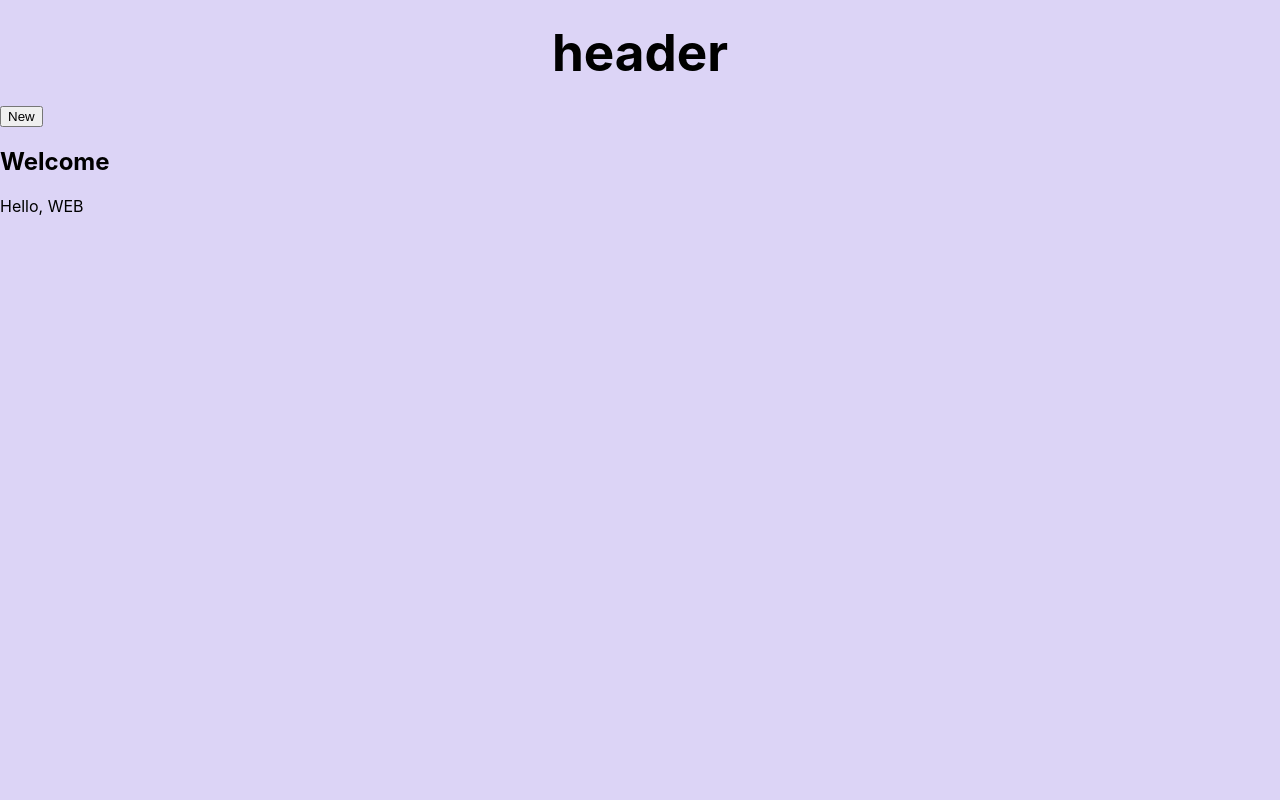
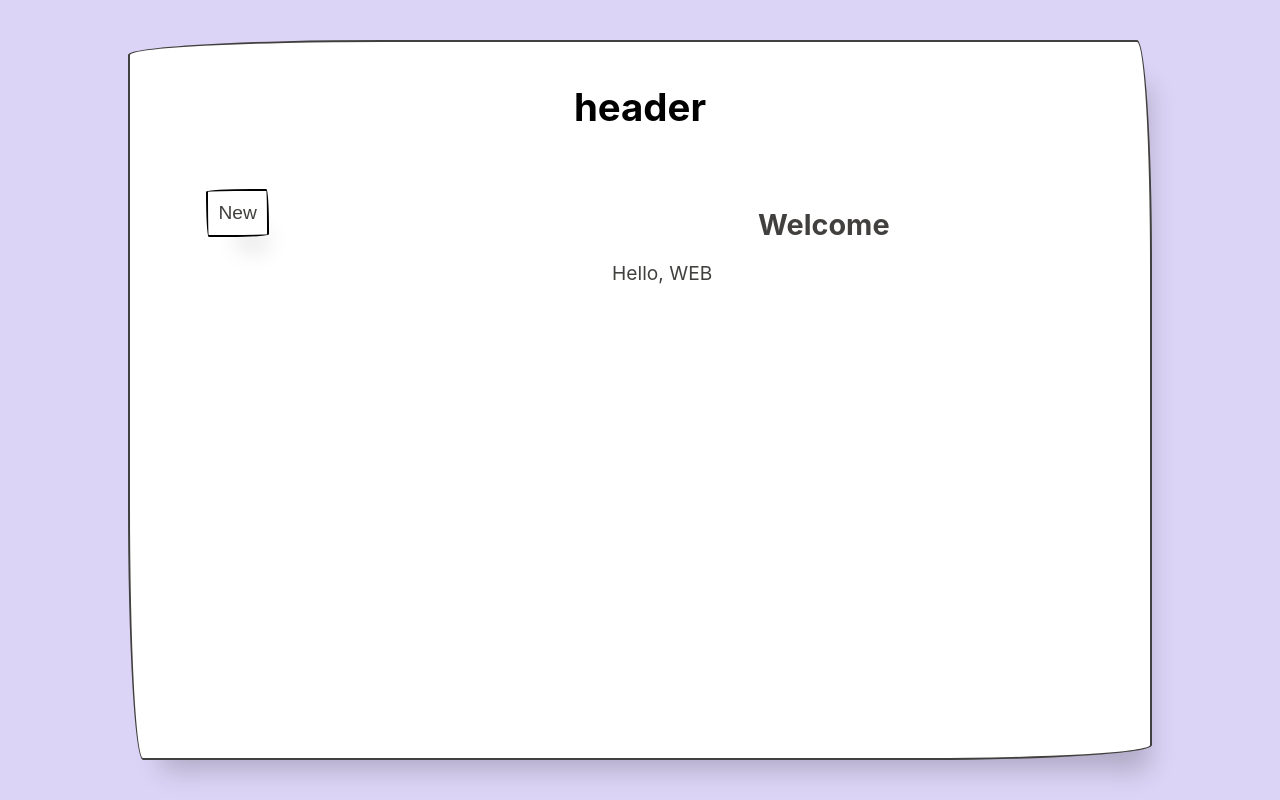
Before and after one commit to yurmthegerm/todo, a React (Create React App) app: page / in a window 1280 px wide. Built offline with nearby package versions, Linux system fonts and the light colour scheme.

Commit message:
added sticky note style css

```diff
--- a/src/App.css
+++ b/src/App.css
@@ -1,18 +1,61 @@
+*, *:before, *:after {
+  box-sizing: border-box;
+}
+
+/*HEADER*/
 .heading {
   text-align: center;
   display: flex;
   justify-content: center;
   align-items: center;
-
+  padding: calc(2.0 * (.5vw + .5vh));
 }
 
 .header {
   text-decoration: none;
   color: black;
   cursor: pointer;
-  font-size: 4vw;
+  font-size: min(3vw, 50px);
+}
+/*HEADER*/
+
+/*SCREEN*/
+.screen {
+  top: 0;
+  left: 0;
+  height: 90vh;
+  width: 80vw;
+  position: absolute;
+  top: 50%;
+  left: 50%;
+  transform: translate(-50%, -50%);
+  align-self: center;
+  background-color: #fff;
+  background-image: none;
+  background-position: 0 90%;
+  background-repeat: repeat no-repeat;
+  background-size: 4px 3px;
+  border-radius: 15px 225px 255px 15px 15px 255px 225px 15px;
+  border-style: solid;
+  border-width: 2px;
+  box-shadow: rgba(0, 0, 0, .2) 15px 28px 25px -18px;
+  box-sizing: border-box;
+  color: #41403e;
+  line-height: 23px;
+  outline: none;
+  padding: .75rem;
+  text-decoration: none;
+  transition: all 235ms ease-in-out;
+  border-bottom-left-radius: 15px 255px;
+  border-bottom-right-radius: 225px 15px;
+  border-top-left-radius: 255px 15px;
+  border-top-right-radius: 15px 225px;
+  user-select: none;
+  -webkit-user-select: none;
+  touch-action: manipulation;
 }
 
+/*DELETE MODAL*/
 .modal-container {
   position: fixed;
   top: 0;
@@ -31,3 +74,198 @@
   padding: 20px;
   border-radius: 8px;
 }
+
+/*CONTENT*/
+.content {
+  display: flex;
+  margin-left: 3vw;
+  margin-right: 3vw;
+}
+
+.left {
+  height: 33em;
+  width: 40%;
+  white-space: pre-line;
+  overflow: scroll;
+  overflow-x: hidden;
+  overflow-y: hidden;
+  word-wrap: break-word;
+  padding: 2vw;
+}
+
+.left .buttons {
+  text-align: left;
+}
+
+/*nav*/
+.lst {
+  margin-top: 1em;
+  text-align: center;
+  overflow: scroll;
+  height: 25em;
+  overflow-x: hidden;
+  word-wrap: break-word;
+  -ms-overflow-style: none; /* IE and Edge */
+  scrollbar-width: none; /* Firefox */
+}
+
+.lst::-webkit-scrollbar {
+  display: none; /* Chrome, Safari, Opera*/
+}
+
+.topics {
+  list-style-type: none;
+  font-size: calc(0.3vw + 2vh);
+  padding-right: 2vw;
+}
+
+a {
+  color: inherit;
+  text-decoration: none;
+}
+
+a:hover {
+  color: rgb(56, 116, 47);
+}
+
+a:visited {
+  color: inherit;
+}
+
+li {
+  padding-bottom: 10px;
+}
+/*nav*/
+
+.right {
+
+  width: 60%;
+  white-space: pre-line;
+  overflow: scroll;
+  overflow-x: hidden;
+  overflow-y: hidden;
+  word-wrap: break-word;
+  text-align: center;
+  padding: 2vw;
+  font-size: min(1.5vw, 20px);
+}
+
+.detailed-body {
+  text-align: left;
+  padding-left: 3vw;
+  margin-top: 2vw;
+  overflow: scroll;
+  height: 335px;
+  overflow-x: hidden;
+  word-wrap: break-word;
+  -ms-overflow-style: none; /* IE and Edge */
+  scrollbar-width: none; /* Firefox */
+}
+
+.detailed-body::-webkit-scrollbar {
+  display: none; /* Chrome, Safari, Opera*/
+}
+
+/*BUTTONS*/
+.new,
+.edit,
+.delete,
+.create,
+.save-changes {
+  align-self: center;
+  background-color: #fff;
+  background-image: none;
+  background-position: 0 90%;
+  background-repeat: repeat no-repeat;
+  background-size: 4px 3px;
+  border-radius: 15px 225px 255px 15px 15px 255px 225px 15px;
+  border-style: solid;
+  border-width: 2px;
+  box-shadow: rgba(0, 0, 0, .2) 15px 28px 25px -18px;
+  box-sizing: border-box;
+  color: #41403e;
+  cursor: pointer;
+  display: inline-block;
+  font-family: Neucha, sans-serif;
+  font-size: min(1.5vw, 20px);
+  line-height: 23px;
+  outline: none;
+  padding: .65rem;
+  text-decoration: none;
+  transition: all 235ms ease-in-out;
+  border-bottom-left-radius: 15px 255px;
+  border-bottom-right-radius: 225px 15px;
+  border-top-left-radius: 255px 15px;
+  border-top-right-radius: 15px 225px;
+  user-select: none;
+  -webkit-user-select: none;
+  touch-action: manipulation;
+}
+
+.new:hover,
+.edit:hover,
+.delete:hover,
+.create:hover,
+.save-changes:hover {
+  box-shadow: rgba(0, 0, 0, .3) 2px 8px 8px -5px;
+  transform: translate3d(0, 2px, 0);
+}
+
+.new:focus,
+.edit:focus,
+.delete:focus,
+.create:focus,
+.save-changes:focus {
+  box-shadow: rgba(0, 0, 0, .3) 2px 8px 4px -6px;
+}
+/*BUTTONS*/
+
+.contextControl {
+  display: flex;
+  justify-content: space-between;
+
+  margin-left: 2vw;
+  margin-right: 2vw;
+}
+
+/*FORM*/
+form {
+  height: 335px;
+  padding-top: 30px;
+}
+
+.title,
+.body {
+  width: 100%;
+  padding: 1em;
+  line-height: 1.4;
+  background-color: #f9f9f9;
+  border: 1px solid #e5e5e5;
+  border-radius: 3px;
+  -webkit-transition: 0.35s ease-in-out;
+  -moz-transition: 0.35s ease-in-out;
+  -o-transition: 0.35s ease-in-out;
+  transition: 0.35s ease-in-out;
+  transition: all 0.35s ease-in-out;
+}
+
+.title:focus,
+.body:focus {
+  outline: 0;
+  border-color: red;
+}
+
+.title {
+
+}
+
+.body {
+  resize: none;
+  height: min(20em, 350px);
+  -ms-overflow-style: none; /* IE and Edge */
+  scrollbar-width: none; /* Firefox */
+}
+
+.body::-webkit-scrollbar {
+  display: none; /* Chrome, Safari, Opera*/
+}
--- a/src/App.js
+++ b/src/App.js
@@ -1,5 +1,5 @@
 import './App.css';
-import { useState } from 'react';
+import { useState, useEffect } from 'react';
 
 function Header(props) {
   return <div>
@@ -11,19 +11,85 @@ function Header(props) {
 }
 
 function Nav(props) {
-  const lst = props.topics.map(topic =>
+  const [windowWidth, setWindowWidth] = useState(window.innerWidth);
+
+  useEffect(() => {
+    const handleResize = () => {
+      setWindowWidth(window.innerWidth);
+    };
+
+    window.addEventListener('resize', handleResize);
+
+    return () => {
+      window.removeEventListener('resize', handleResize);
+    };
+  }, []);
+
+  const lst = props.topics.map((topic) => {
+    let displayTitle = topic.title;
+    if (topic.title.length > 0) {
+      if (topic.title.length > 4 && windowWidth <= 600) {
+        const nextParagraphIndex = topic.title.indexOf('\n', 4);
+        if (nextParagraphIndex > 0) {
+          displayTitle = topic.title.slice(0, nextParagraphIndex) + "...";
+        } else {
+          displayTitle = topic.title.slice(0, 4) + "...";
+        }
+      } else if (topic.title.length > 6 && windowWidth <= 1000) { // 스크린 너비가 600px 이하인 경우에만 생략 부호 표시
+        const nextParagraphIndex = topic.title.indexOf('\n', 6);
+        if (nextParagraphIndex > 0) {
+          displayTitle = topic.title.slice(0, nextParagraphIndex) + "...";
+        } else {
+          displayTitle = topic.title.slice(0, 6) + "...";
+        }
+      } else if (topic.title.length > 11 && windowWidth <= 1500) {
+        const nextParagraphIndex = topic.title.indexOf('\n', 11);
+          if (nextParagraphIndex > 0) {
+            displayTitle = topic.title.slice(0, nextParagraphIndex) + "...";
+          } else {
+            displayTitle = topic.title.slice(0, 11) + "...";
+          }
+      } else if (topic.title.length > 15 && windowWidth <= 1800) {
+        const nextParagraphIndex = topic.title.indexOf('\n', 15);
+          if (nextParagraphIndex > 0) {
+            displayTitle = topic.title.slice(0, nextParagraphIndex) + "...";
+          } else {
+            displayTitle = topic.title.slice(0, 15) + "...";
+          }
+      }
+    } else {
+      if (windowWidth <= 600) {
+        displayTitle = "(no ...";
+      } else {
+        displayTitle = "(no title)";
+      }
+
+    }
+
+    return (
       <li key={topic.id}>
-      <a id={topic.id} href={'/read/'+topic.id} onClick={event => {
+        <a
+          id={topic.id}
+          href={"/read/" + topic.id}
+          title={topic.title}
+          onClick={(event) => {
             event.preventDefault();
             props.onChangeMode(Number(event.target.id));
-      }}>{topic.title}</a></li>
+          }}
+        >
+          {displayTitle}
+        </a>
+      </li>
     );
-  return <nav className='topics'>
-    <ol>
-      {lst}
-    </ol>
+  });
+
+  return (
+    <nav>
+      <ol className="topics">{lst}</ol>
     </nav>
+  );
 }
+
 
 function Article(props) {
   return <article>
@@ -41,8 +107,8 @@ function Create(props) {
       const body = event.target.body.value;
       props.onCreate(title, body);
     }}>
-      <p><input type="text" name="title" placeholder="title"/></p>
-			<p><textarea name="body" placeholder="body"></textarea></p>
+      <p><input className='title' type="text" name="title" placeholder="title" maxLength="21"/></p>
+			<p><textarea className='body' name="body" placeholder="body"></textarea></p>
 			<p><input className='create' type="submit" value="Create"></input></p>
     </form>
   </article>
@@ -58,13 +124,13 @@ function Update(props){
 			const body = event.target.body.value;
 			props.onUpdate(title, body);
 		}}>
-			<p><input type="text" name="title" placeholder="title" value={title} onChange={event=>{
+			<p><input className='title' type="text" name="title" placeholder="title" value={title} maxLength="21" onChange={event=>{
 				setTitle(event.target.value);
 			}}/></p>
-			<p><textarea name="body" placeholder="body" value={body} onChange={event=>{
+			<p><textarea className='body' name="body" placeholder="body" value={body} onChange={event=>{
 				setBody(event.target.value);
 			}}></textarea></p>
-			<p><input type="submit" value="Save Changes"></input></p>
+			<p><input className='save-changes' type="submit" value="Save Changes"></input></p>
 		</form>
 	</article>
 }
@@ -104,12 +170,12 @@ function App() {
     let title, body = null;
 			for (let i = 0; i < topics.length; i++) {
 				if (topics[i].id === id){
-					title = topics[i].title;
-					body = topics[i].body;
+					title = topics[i].title.length > 0 ? topics[i].title : '(no title)';
+					body = topics[i].body.length > 0 ? topics[i].body : '(no body)';
 				}
 			}
 		content = <Article title={title} body={body}></Article>
-    contextControl = <>
+    contextControl = <div className='contextControl'>
       <button className='edit' href={'/update/'+id} onClick={event => {
         event.preventDefault();
         setMode('UPDATE');
@@ -117,7 +183,6 @@ function App() {
       <div>
         <input className='delete' type="button" value="Delete" onClick={handleDeleteClick}/>
         {showModal && (
-          <div className='modal'>
           <div className="modal-container">
             <div className='modal-box'>
               <p>{'Delete ' + title + '?'}</p>
@@ -127,11 +192,10 @@ function App() {
               </div>
             </div>
           </div>
-          </div>
         )}
         {showModal && <div className='modal-backdrop' onClick={handleModalCancel} />}
       </div>
-    </>
+    </div>
   } else if (mode === 'CREATE') {
     content = <Create onCreate={(_title, _body)=>{
       const newTopic = {id:nextId, title:_title, body:_body};
@@ -173,23 +237,26 @@ function App() {
         }}></Header>
       </div>
 
+      <div className='content'>
+        <div className='left'>
           <div className='buttons'>
             <button className='new' href='/create' onClick={event => {
               event.preventDefault();
               setMode('CREATE');
           }}>New</button>
-
-        {contextControl}
           </div>
 
-      <div className='content'>
-        <div className='left'>
+          <div className='lst'>
             <Nav topics={topics} onChangeMode={_id=>{
               setMode('READ');
               setId(_id);
             }}></Nav>
           </div>
+        </div>
         <div className='right'>
+          <div className='buttons'>
+            {contextControl}
+          </div>
           {content}
         </div>
       </div>
--- a/src/index.css
+++ b/src/index.css
@@ -6,6 +6,7 @@ body {
   -webkit-font-smoothing: antialiased;
   -moz-osx-font-smoothing: grayscale;
   background-color: rgb(220, 212, 246);
+
 }
 
 code {
```
Lines whose indentation alone changed are shown as unchanged.
